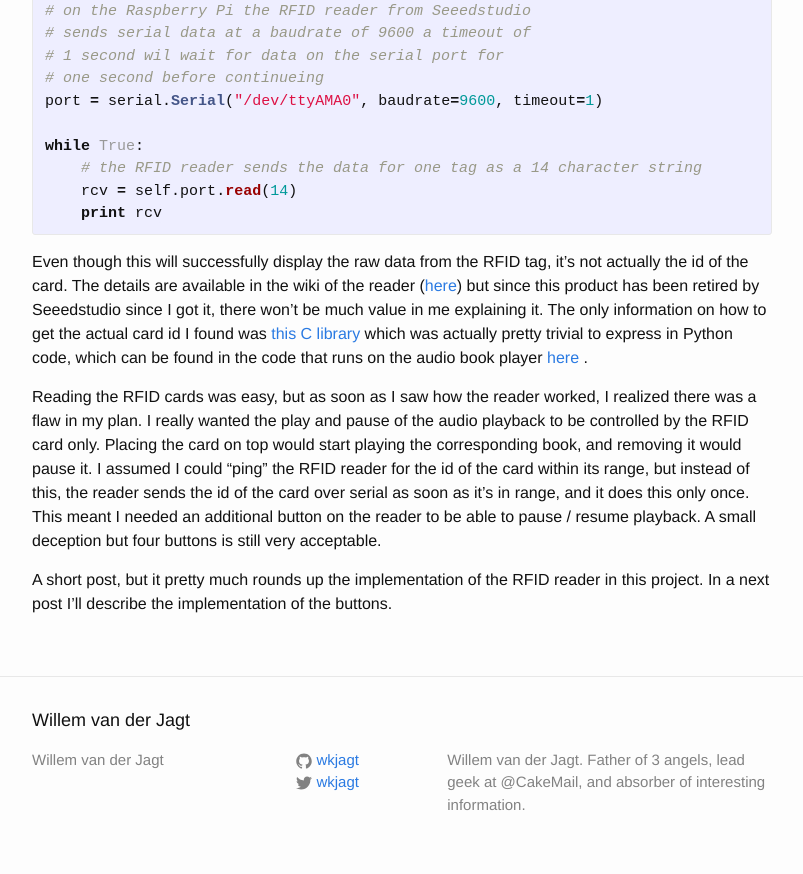
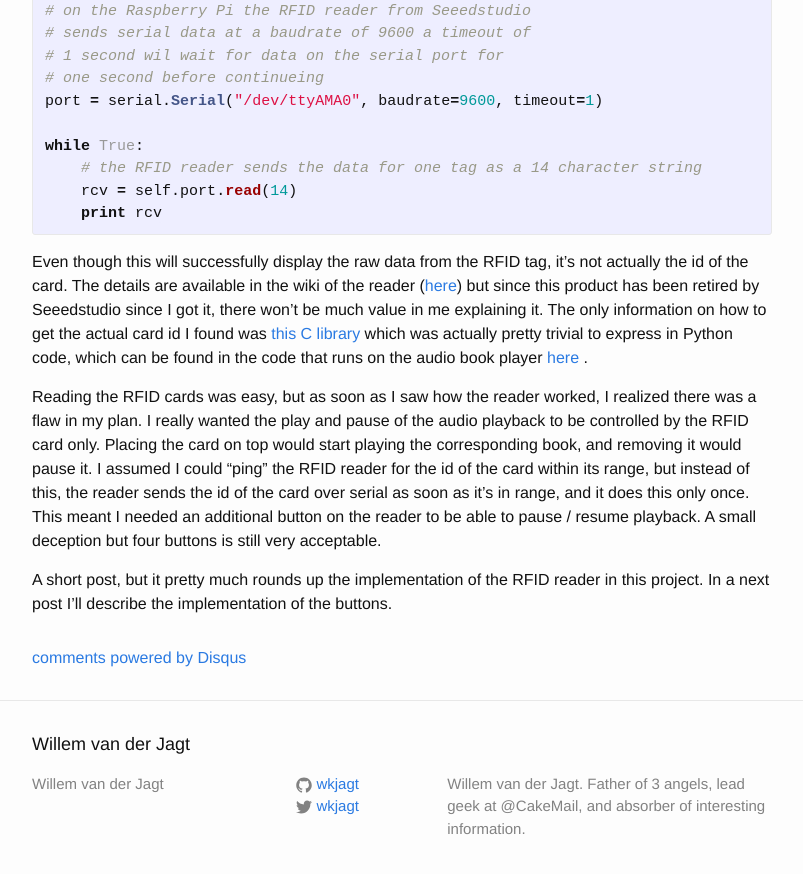
Before and after one commit to wkjagt/wkjagt.github.io, a Jekyll site: the page built from _posts/2014-08-17-audio-book-reader-reading-rfid.md, in a window 1280 px wide and 900 px high, scrolled down 1194 px. Shown: the top 874 px of the window, without its empty margins (238-1041 px from the left). Built offline with Jekyll 4.4.1, drawn with Linux system fonts in a browser that asks for light colours; comment, search, counter and statistics services are not loaded; part of the change alters nothing that is shown.

Commit message:
add disqus

```diff
--- a/_layouts/post.html
+++ b/_layouts/post.html
@@ -11,5 +11,16 @@ layout: default
   <article class="post-content">
     {{ content }}
   </article>
+  <div id="disqus_thread"></div>
+  <script type="text/javascript">
+        var disqus_shortname = 'willemvanderjagt'; // required: replace example with your forum shortname
+        (function() {
+            var dsq = document.createElement('script'); dsq.type = 'text/javascript'; dsq.async = true;
+            dsq.src = '//' + disqus_shortname + '.disqus.com/embed.js';
+            (document.getElementsByTagName('head')[0] || document.getElementsByTagName('body')[0]).appendChild(dsq);
+        })();
+        </script>
+        <noscript>Please enable JavaScript to view the <a href="http://disqus.com/?ref_noscript">comments powered by Disqus.</a></noscript>
+        <a href="http://disqus.com" class="dsq-brlink">comments powered by <span class="logo-disqus">Disqus</span></a>
 
 </div>
```
